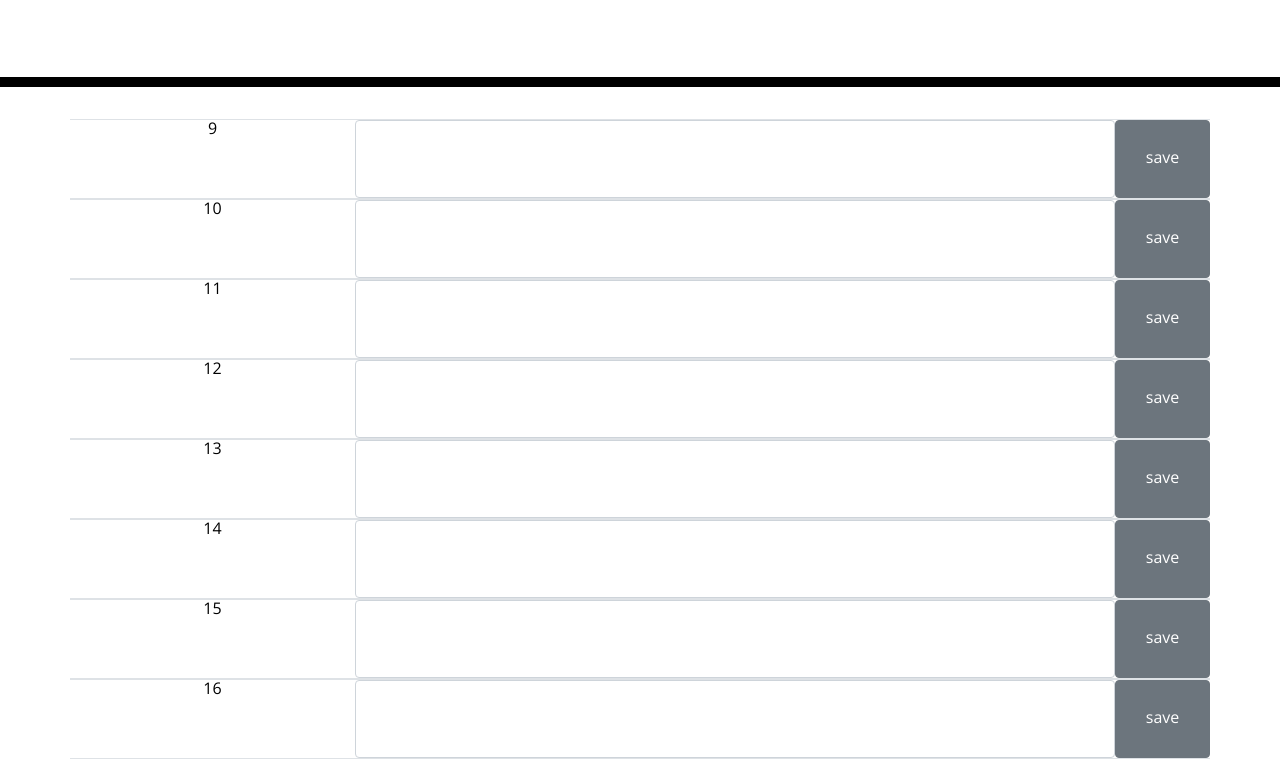
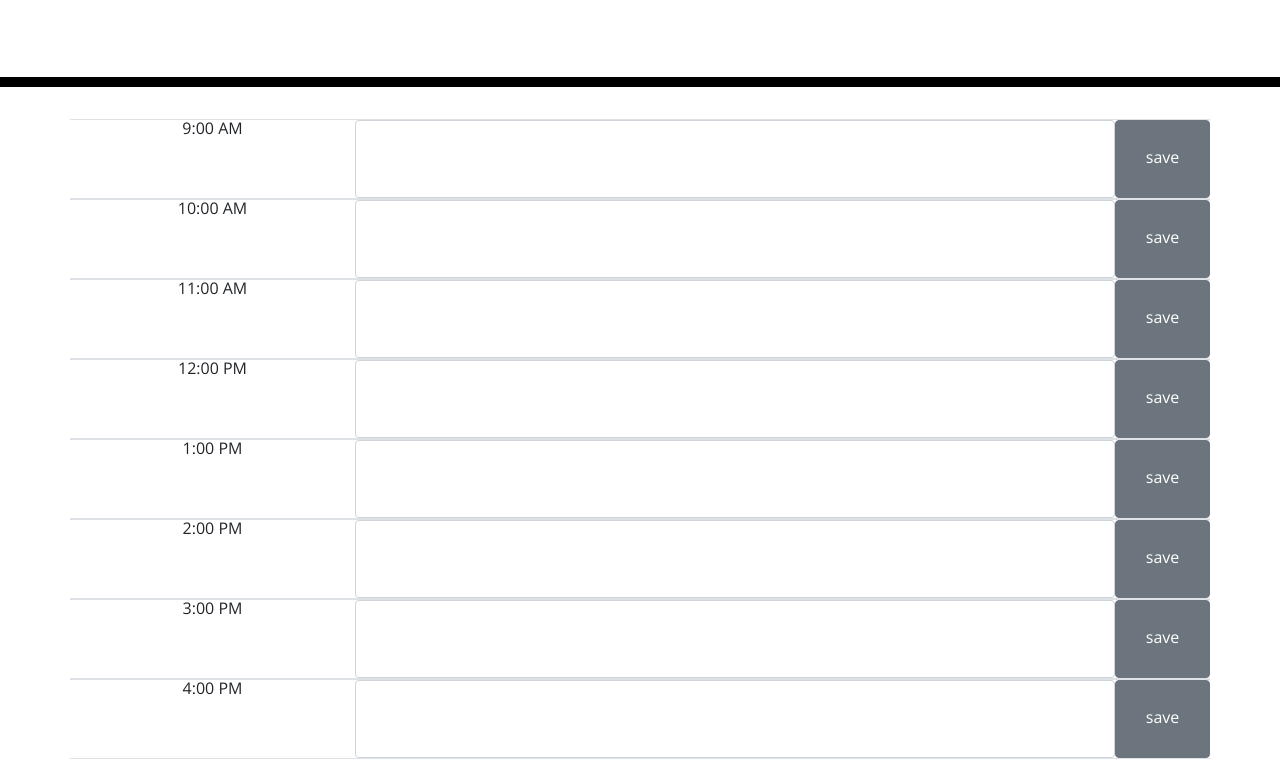
Before and after one commit to ZiyongHe/day-planner, a plain HTML site: page index.html in a window 1280 px wide. Shown: the part 181-940 px from the top of the page. Drawn offline with nearby package versions, Linux system fonts and the light colour scheme.

Commit message:
realized colorizing function, optimized display time format

```diff
--- a/index.html
+++ b/index.html
@@ -38,57 +38,66 @@
 
       function renderTimeBlocks(){
 
+        //for loop to create rows for time block
+        //each row contain three columes: time, input, and save button
         for (let t = 9; t<=16; t++){
           let timeBlock = document.createElement('div')
-          timeBlock.setAttribute('class','row border-top border-bottom hour')
-          timeBlock.setAttribute('data-hour',t)
+          timeBlock.setAttribute('class','row border-top border-bottom')
           document.querySelector('.container').appendChild(timeBlock)
+
           let time = document.createElement('span')
           time.setAttribute('class','col-3 align-middle text-center')
-          time.textContent = t
+          time.textContent = timeFormat(t)
+          //use a timeFormat function to convert row counter to display time
+
           let toDo = document.createElement('textarea')
           toDo.setAttribute('class','col-8 form-control')
           toDo.setAttribute('rows','2')
-          toDo.value = 'todo'
+
           let save = document.createElement('div')
           save.setAttribute('class','col-1 btn btn-secondary py-4')
-          save.setAttribute('id',t)
           save.textContent = 'save'
+
           timeBlock.appendChild(time)
           timeBlock.appendChild(toDo)
           timeBlock.appendChild(save)
 
+          //check for localstorage item upon loading webpage
           toDo.value = localStorage.getItem(t)
+
+          //addEventListener for click save response, save to local storage
           save.addEventListener('click',function(event){
               localStorage.setItem(t,toDo.value)
           })
+
+          //time block colorizing
+          let currentHour = new Date().getHours()
+          if (t < currentHour){
+            toDo.classList.add('bg-secondary', 'text-white')
+          } else if (t == currentHour){
+            toDo.classList.add('bg-success','text-white')
+          } else if ( t > currentHour){
+            toDo.classList.add('bg-white','text-white')
+          }
         }
       }
 
-
-      function colorizing(){
-        let currentHour = new Date().getHours()
-        let hours = document.querySelectorAll('.hour')
-        console.log(hours)
-        for (t of document.querySelectorAll('.hour')){
-            console.log(t)
-            if (t.getAttribute('data-hour') < currentHour){
-              this.setAttribute('class','p-3 mb-2 bg-secondary text-white')
-            } else if (t.getAttribute('data-hour') == currentHour){
-              this.setAttribute('class','p-3 mb-2 bg-success text-white')
-            } else {
-              this.setAttribute('class','p-3 mb-2 bg-white text-dark')
-            }
-
+      //time formatting function to convert counter to display time
+      function timeFormat(t){
+        let time =''
+        if (t<12){
+          time=t.toString()+':00 AM'
+        } else if(t==12){
+          time=t.toString()+':00 PM'
+        } else{
+          time=(t-12).toString()+':00 PM'
         }
-
+        return time
       }
 
+
       renderTimeBlocks()
-      let hours = document.querySelectorAll('.hour')
-        console.log(hours)
 
-      // colorizing()
 
     </script>
   </body>
```
Also changed, not shown: 1 other file.
